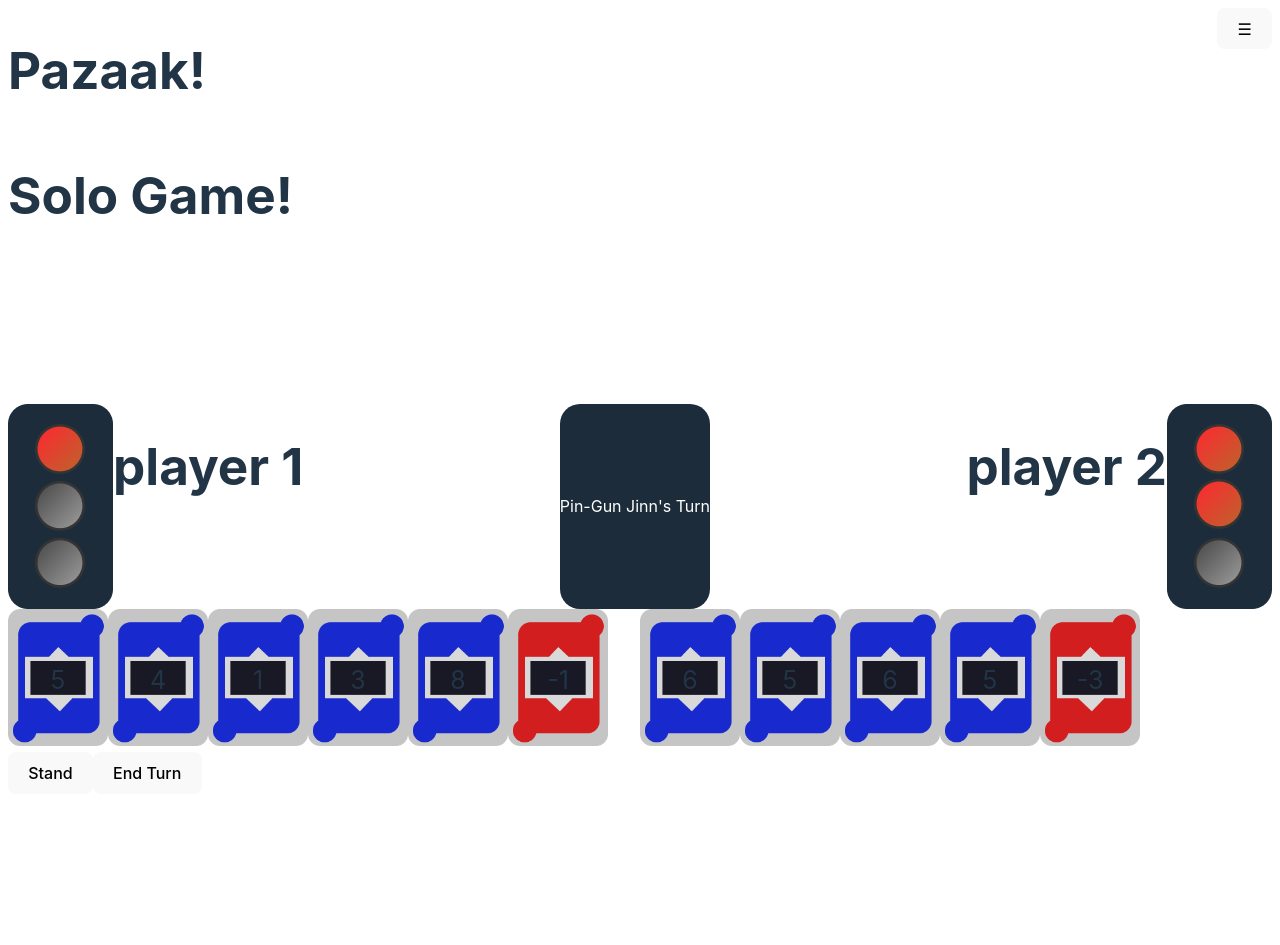
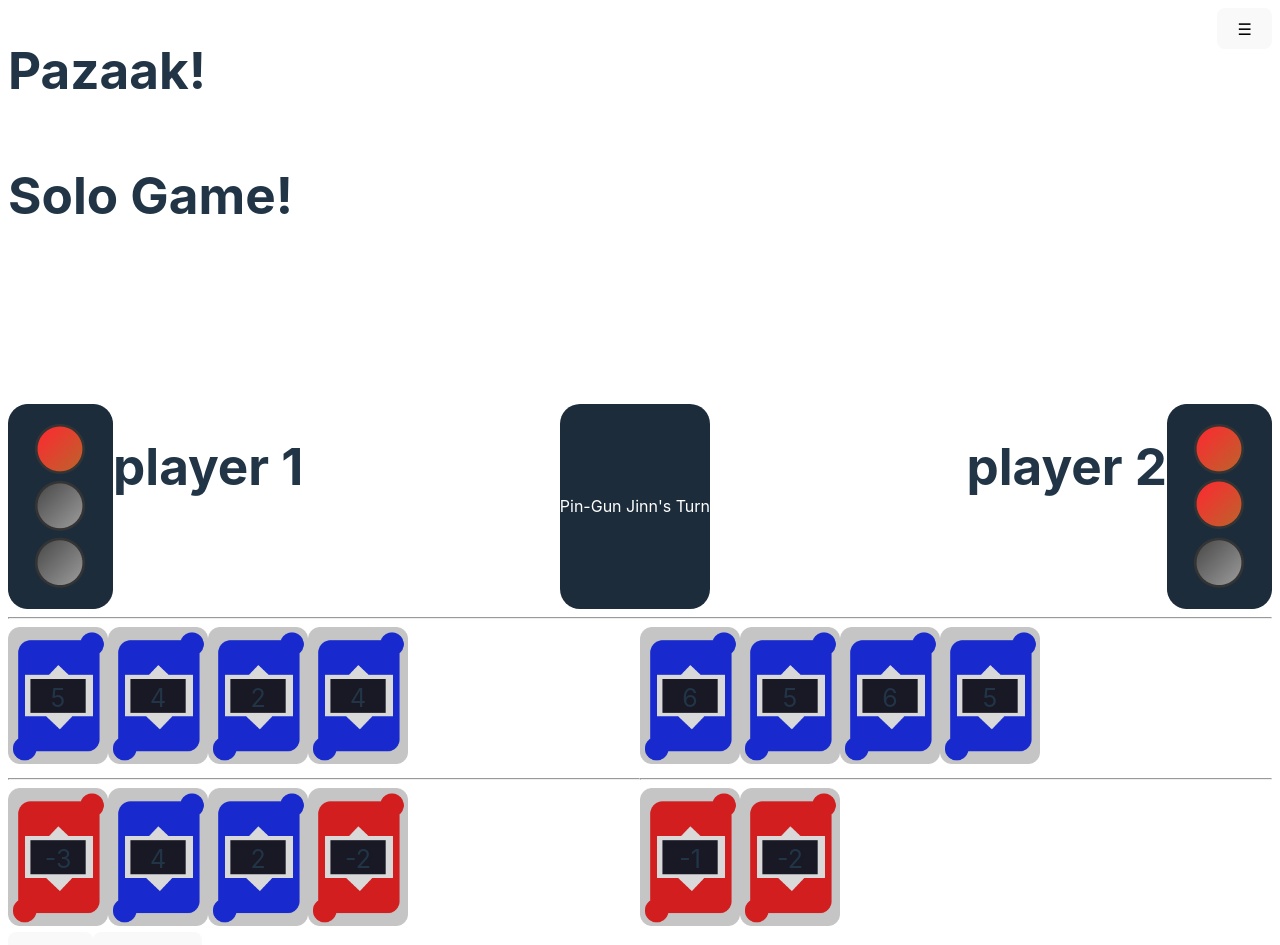
Before and after one commit to abasile1-tech/PazaakPadawan, a React (Vite) app in the folder client/: page /solo in a window 1280 px wide. Shown: the top 945 px of the page. Before the commit the page ends 802 px from the top, so only its background shows below. Built offline with nearby package versions, Linux system fonts and the light colour scheme.

Commit message:
(TIC-47-implementCardHandOnPlayPage)

```diff
--- a/client/src/components/SoloGame.tsx
+++ b/client/src/components/SoloGame.tsx
@@ -20,6 +20,7 @@
         <h1>player 2</h1>
         <ScoreLights numGamesWon={numGamesWonOpponent} />
       </div>
+      <hr />
       <div className="playerBoard">
         <div className="player1">
           <div
@@ -28,10 +29,18 @@
           >
             <Card value={5} color="blue" cardType="normal_card" />
             <Card value={4} color="blue" cardType="normal_card" />
-            <Card value={1} color="blue" cardType="normal_card" />
-            <Card value={3} color="blue" cardType="normal_card" />
-            <Card value={8} color="blue" cardType="normal_card" />
-            <Card value={-1} color="red" cardType="normal_card" />
+            <Card value={2} color="blue" cardType="normal_card" />
+            <Card value={4} color="blue" cardType="normal_card" />
+          </div>
+          <hr />
+          <div
+            className="handContainer"
+            style={{ display: 'flex', flexWrap: 'wrap' }}
+          >
+            <Card value={-3} color="red" cardType="normal_card" />
+            <Card value={4} color="blue" cardType="normal_card" />
+            <Card value={2} color="blue" cardType="normal_card" />
+            <Card value={-2} color="red" cardType="normal_card" />
           </div>
           <div className="turnOptions">
             <button>Stand</button>
@@ -47,7 +56,14 @@
             <Card value={5} color="blue" cardType="normal_card" />
             <Card value={6} color="blue" cardType="normal_card" />
             <Card value={5} color="blue" cardType="normal_card" />
-            <Card value={-3} color="red" cardType="normal_card" />
+          </div>
+          <hr />
+          <div
+            className="handContainer"
+            style={{ display: 'flex', flexWrap: 'wrap' }}
+          >
+            <Card value={-1} color="red" cardType="normal_card" />
+            <Card value={-2} color="red" cardType="normal_card" />
           </div>
         </div>
       </div>
```
